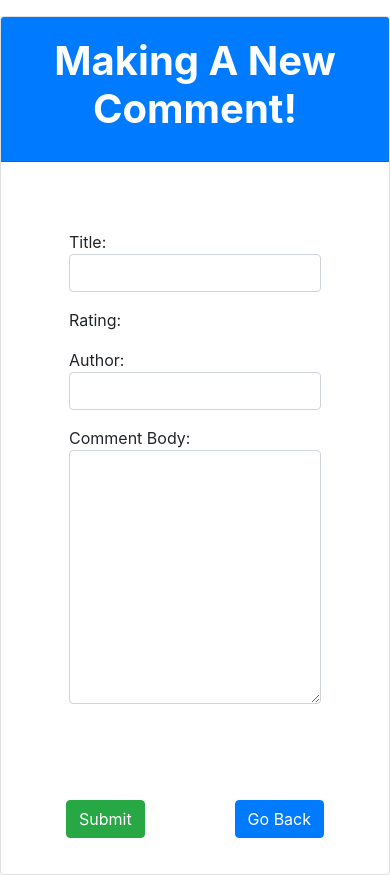
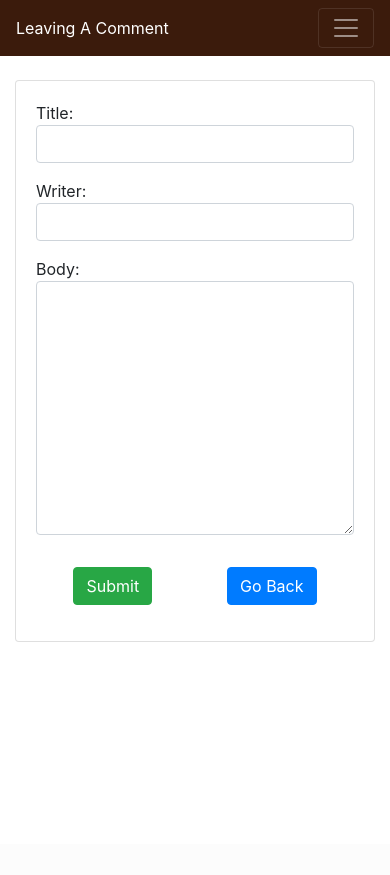
Before and after one commit to Dannyp123/Base-Camp-Job-Search, a Django app: page /posts/1/comment in a window 390 px wide. After the commit the page ends 642 px from the top, so only its background shows below. Run offline with Django 3.2, Linux system fonts and the light colour scheme; some libraries are stand-ins or nearby versions.

Commit message:
made small changes to the nav bars

```diff
--- a/app/templates/blog-post.html
+++ b/app/templates/blog-post.html
@@ -27,11 +27,10 @@
         {{ job_post.body }}
     </p>
 </div>
-</div>
+<div class="container">
     <div class="card mt-2">
         <h1 class="text-center text-dark pt-4 font-weight-bold">Comments</h1>
         {% for c in job_post.blogcomment_set.all %}
-    <h2 class="p-3 text-success">This comment recieved {{c.rating}} out of 5 stars.</h2>
         <h3 class="p-3">Title: {{ c.title }}</h3>
         <h4 class="p-3">By: {{ c.author }} - {{ c.date }}</h4>
         <p class="p-3">{{c.body}}</p>
@@ -45,8 +44,6 @@
         <a role="button" href="{% url 'home' %}" class="btn btn-primary text-white my-3">Go Back</a>
     </div>
 </div>
-<div class="col"></div>
 
-</div>
 
 {% endblock body %}
--- a/app/templates/comment.html
+++ b/app/templates/comment.html
@@ -1,23 +1,35 @@
 {% extends 'base.html' %} {% block body %}
 
-<div class="row">
-    <div class="col"></div>
-    <div class="col-sm-6">
-        <div class="card mt-3">
-            <div class="card-header bg-primary">
-                <h1 class="pt-2 pb-2 text-center text-white font-weight-bold">
-                    Making A New Comment!
-                </h1>
+<nav class="navbar navbar-expand-lg sticky-top navbar-dark  bg-bcca-color">
+    <span class="text-white bg-bcca-color">Leaving A Comment</span>
+    <button class="navbar-toggler" type="button" data-toggle="collapse" data-target="#navbarSupportedContent"
+        aria-controls="navbarSupportedContent" aria-expanded="false" aria-label="Toggle navigation">
+        <span class="navbar-toggler-icon"></span>
+    </button>
+
+    <div class="collapse navbar-collapse" id="navbarSupportedContent">
+        <div class="ml-3">
+            <ul class="nav navbar-nav">
+                <li class="nav-item">
+                    <a class="nav-link text-bcca" href="{% url 'home' %}"><span class="text-bcca">Home</span></a>
+                </li>
+                <li class="nav-item">
+                    <a class="nav-link text-bcca" href="{% url 'students' %}"><span class="text-bcca">Student
+                            Portfolios</span></a>
+                </li>
+            </ul>
         </div>
+    </div>
+</nav>
+<div class="container">
+    <div class="card my-4">
         <div class="card-body">
-
             <form action="" method="POST">
                 {% csrf_token %}
-                    <div class="form-group p-5">
-                        <p>Title: {{ form.title }}</p>
-                        <p>Rating: {{ form.rating }}</p>
-                        <p>Author: {{ form.author }}</p>
-                        <p>Comment Body: {{ form.body }}</p>
+                <div class="form-group">
+                    <p> Title: {{ form.title }}</p>
+                    <p> Writer: {{ form.author }}</p>
+                    <p> Body: {{ form.body }}</p>
                 </div>
 
                 <div class="d-flex justify-content-around">
@@ -28,6 +40,6 @@
         </div>
     </div>
 </div>
-    <div class="col"></div>
+
 {% endblock body %}
 </div>
--- a/app/templates/new-post.html
+++ b/app/templates/new-post.html
@@ -11,6 +11,10 @@
             <ul class="nav navbar-nav">
                 <li class="nav-item">
                     <a class="nav-link text-bcca" href="{% url 'home' %}"><span class="text-bcca">Home</span></a>
+                </li>
+                <li class="nav-item">
+                    <a class="nav-link text-bcca" href="{% url 'students' %}"><span class="text-bcca">Student
+                            Portfolios</span></a>
                 </li>
             </ul>
         </div>
```
Also changed, not shown: app/templates/home.html (+9 -5 lines), app/migrations/0002_remove_blogcomment_rating.py (added), db.sqlite3. Lines whose indentation alone changed are shown as unchanged.
